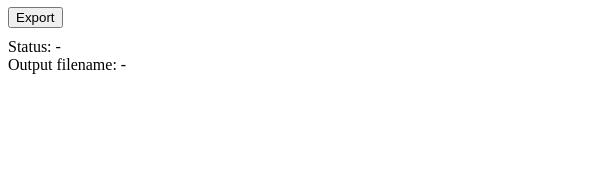
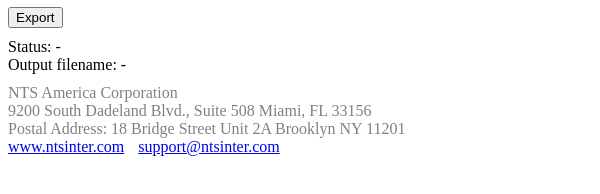
Before and after one commit to storrellas/nst-electron, an Electron app: page index.html in a window 600 px wide. Shown: the part 184-378 px from the top of the page. Drawn offline with Linux system fonts and the light colour scheme.

Commit message:
ENH: Adding logo and address

```diff
--- a/index.html
+++ b/index.html
@@ -24,6 +24,15 @@
       <div id="div_status">Status: -</div>
       <div id="div_output_filename">Output filename: -</div>
     </div>
+    <div style="margin-top: 10px; color: grey">
+      <div>NTS America Corporation</div>
+      <div>9200 South Dadeland Blvd., Suite 508 Miami, FL 33156</div>
+      <div>Postal Address: 18 Bridge Street Unit 2A Brooklyn NY 11201</div>
+      <div>
+        <a href="www.ntsinter.com">www.ntsinter.com</a>
+        <a href="mailto:support@ntsinter.com" style="margin-left: 10px">support@ntsinter.com</a>
+      </div>
+    </div>
 
 
     <script>
```
